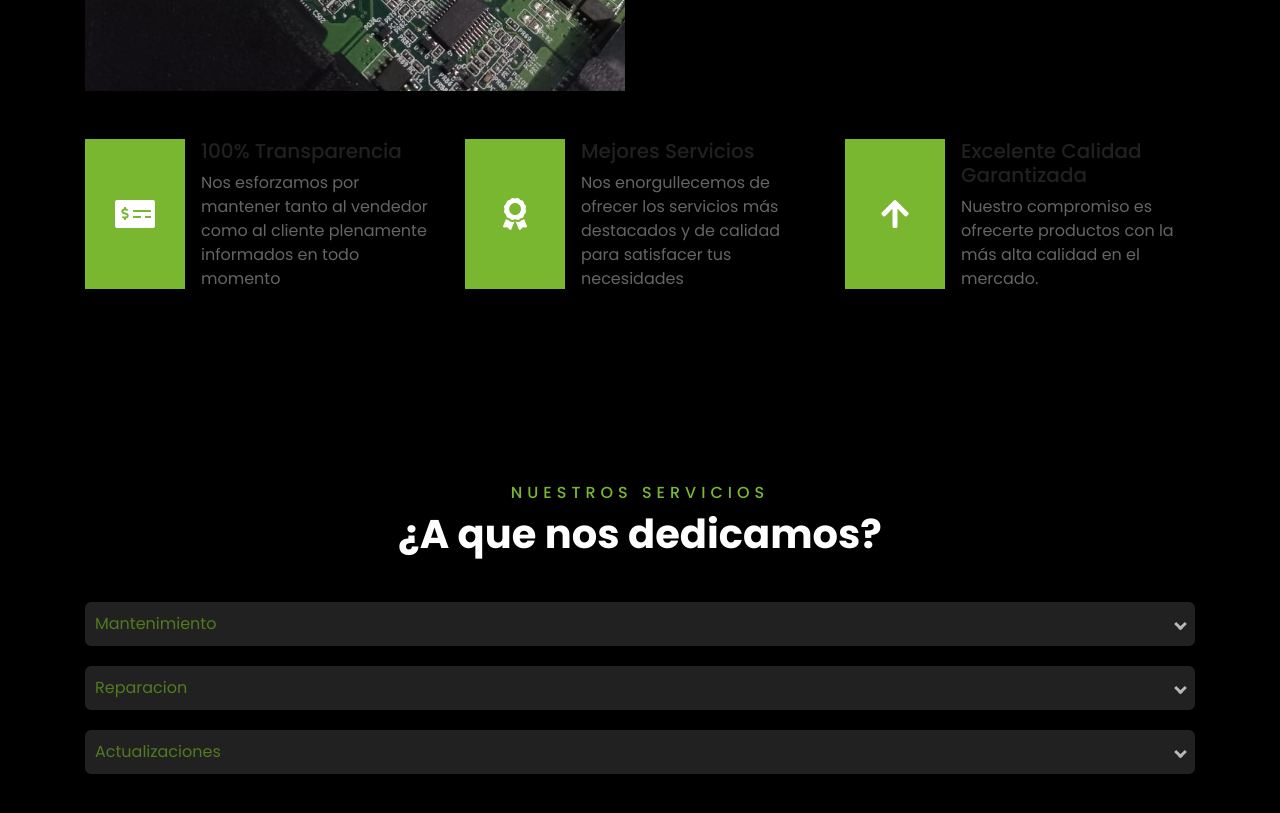
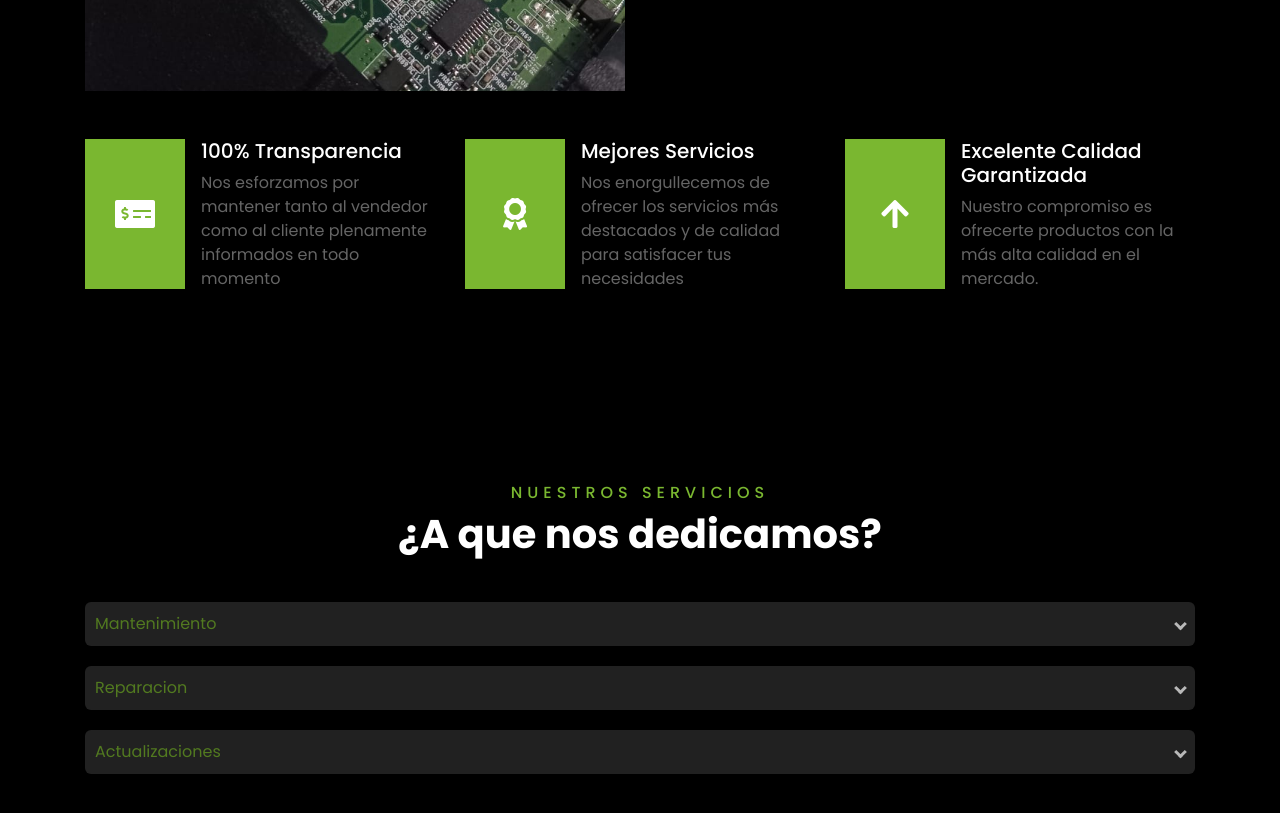
Before and after one commit to AlanJToledoB/mantenimineto-port, a plain HTML site: page index.html in a window 1280 px wide. Shown: the part 1440-2253 px from the top of the page. Drawn offline with nearby package versions, Linux system fonts and the light colour scheme.

Commit message:
Update index.html

```diff
--- a/index.html
+++ b/index.html
@@ -155,7 +155,7 @@
                             <i class="fa fa-2x fa-money-check-alt text-white"></i>
                         </div>
                         <div class="d-flex flex-column">
-                            <h5 class="">100% Transparencia</h5>
+                            <h5 class="text-white">100% Transparencia</h5>
                             <p class="m-0">Nos esforzamos por mantener tanto al vendedor como al cliente plenamente
                                 informados en todo momento</p>
                         </div>
@@ -168,7 +168,7 @@
                             <i class="fa fa-2x fa-award text-white"></i>
                         </div>
                         <div class="d-flex flex-column">
-                            <h5 class="">Mejores Servicios</h5>
+                            <h5 class="text-white">Mejores Servicios</h5>
                             <p class="m-0">Nos enorgullecemos de ofrecer los servicios más destacados y de calidad para
                                 satisfacer tus necesidades</p>
                         </div>
@@ -181,7 +181,7 @@
                             <i class="fa fa-2x fa-arrow-up text-white"></i>
                         </div>
                         <div class="d-flex flex-column">
-                            <h5 class="">Excelente Calidad Garantizada</h5>
+                            <h5 class="text-white">Excelente Calidad Garantizada</h5>
                             <p class="m-0">Nuestro compromiso es ofrecerte productos con la más alta calidad en el
                                 mercado.</p>
                         </div>
```
